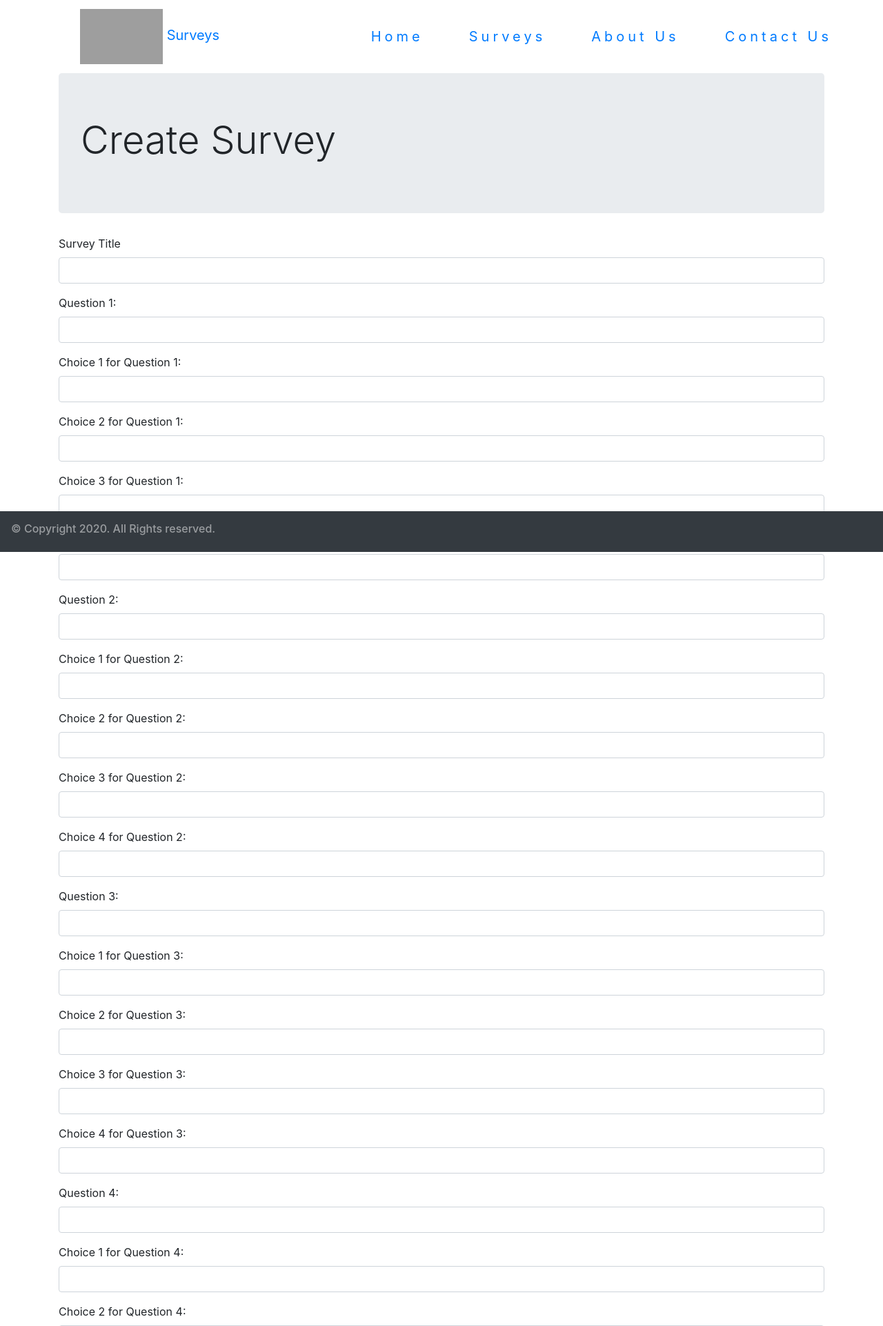
After one commit to Comp229Urway/UrWay, a Node server app: page /surveys/create in a window 1280 px wide. The commit adds this page. Shown: the top 1922 px of the page at 69% size. Run offline with Node 20, Linux system fonts and the light colour scheme; some libraries are stand-ins or nearby versions; grey boxes are pictures that could not be loaded.

Commit message:
display create page

```diff
--- a/public/Content/app.css
+++ b/public/Content/app.css
@@ -17,3 +17,7 @@
     font-size: 20px;
     margin-right: 50px;
 }
+
+.buffer{
+    height: 100px;
+}
--- a/server/config/app.js
+++ b/server/config/app.js
@@ -21,7 +21,7 @@ mongoDB.once('open', ()=>{
 let indexRouter = require('../routes/index');
 let usersRouter = require('../routes/users');
 let booksRouter = require('../routes/book');
-let surveyRouter = require('../routes/book');
+let surveyRouter = require('../routes/survey');
 
 
 let app = express();
@@ -40,6 +40,7 @@ app.use(express.static(path.join(__dirname, '../../node_modules')));
 app.use('/', indexRouter);
 app.use('/users', usersRouter);
 app.use('/book-list', booksRouter);
+app.use('/surveys', surveyRouter);
 
 // catch 404 and forward to error handler
 app.use(function(req, res, next) {
--- /dev/null
+++ b/server/controllers/survey.js
@@ -0,0 +1,36 @@
+let express = require('express');
+
+let Survey = require('../models/survey');
+
+module.exports.displaySurveysPage = (req, res, next) => {
+
+    Survey.find((err, data) => {
+        if(err)
+        {
+            console.error(err);
+            res.end();
+        }
+        console.log(data);
+        res.render('surveys', {title: 'Surveys', surveys: data});
+    });
+}
+
+module.exports.displayCreatePage = (req, res, next) => {
+    res.render('create', {title: 'Create Survey'});
+}
+
+module.exports.processCreatePage = (req, res, next) => {
+
+}
+
+module.exports.displayEditPage = (req, res, next) => {
+
+}
+
+module.exports.processEditPage = (req, res, next) => {
+
+}
+
+module.exports.processDeletePage = (req, res, next) => {
+
+}
--- a/server/routes/index.js
+++ b/server/routes/index.js
@@ -1,7 +1,6 @@
 let express = require('express');
 let router = express.Router();
 
-let Survey = require('../models/book');
 
 let indexController = require('../controllers/index');
 
@@ -17,8 +16,7 @@ router.get('/about', indexController.displayAboutPage);
 /* GET Products page. */
 router.get('/products', indexController.displayProductsPage);
 
-/* GET Services page. */
-router.get('/surveys', indexController.displaySurveysPage);
+
 
 /* GET Contact Us page. */
 router.get('/contact', indexController.displayContactPage);
--- /dev/null
+++ b/server/views/create.ejs
@@ -0,0 +1,135 @@
+<%- include partials/header.ejs %>
+
+<%- include partials/main_nav.ejs %>
+<main class="container">
+    <div class="jumbotron">
+        <h1 class="display-4"><%= title %></h1>
+    </div>
+
+    <form method="POST">
+        <div class="form-group pad-100">
+          <label for="surveyTitle">Survey Title</label>
+          <input type="text" class="form-control" id="surveyTitle" name="surveyTitle" required>
+        </div>
+
+        <!--Question 01-->
+        <div class="form-group">
+            <label for="question1">Question 1: </label>
+            <input type="text" class="form-control" id="question1" name="question1" required>
+        </div>
+        <div class="form-group">
+            <label for="q1choice1">Choice 1 for Question 1: </label>
+            <input type="text" class="form-control" id="q1choice1" name="q1choice1" required>
+        </div>
+        <div class="form-group">
+            <label for="q1choice2">Choice 2 for Question 1: </label>
+            <input type="text" class="form-control" id="q1choice2" name="q1choice2" required>
+        </div>
+        <div class="form-group">
+            <label for="q1choice3">Choice 3 for Question 1: </label>
+            <input type="text" class="form-control" id="q1choice3" name="q1choice3" required>
+        </div>
+        <div class="form-group">
+            <label for="q1choice4">Choice 4 for Question 1: </label>
+            <input type="text" class="form-control" id="q1choice4" name="q1choice4" required>
+        </div>
+
+        <!--Question 02-->
+        <div class="form-group">
+            <label for="question2">Question 2: </label>
+            <input type="text" class="form-control" id="question2" name="question2" required>
+        </div>
+        <div class="form-group">
+            <label for="q2choice1">Choice 1 for Question 2: </label>
+            <input type="text" class="form-control" id="q2choice1" name="q2choice1" required>
+        </div>
+        <div class="form-group">
+            <label for="q2choice2">Choice 2 for Question 2: </label>
+            <input type="text" class="form-control" id="q2choice2" name="q2choice2" required>
+        </div>
+        <div class="form-group">
+            <label for="q2choice3">Choice 3 for Question 2: </label>
+            <input type="text" class="form-control" id="q2choice3" name="q2choice3" required>
+        </div>
+        <div class="form-group">
+            <label for="q2choice4">Choice 4 for Question 2: </label>
+            <input type="text" class="form-control" id="q2choice4" name="q2choice4" required>
+        </div>
+
+         <!--Question 03-->
+         <div class="form-group">
+            <label for="question3">Question 3: </label>
+            <input type="text" class="form-control" id="question3" name="question3" required>
+        </div>
+        <div class="form-group">
+            <label for="q3choice1">Choice 1 for Question 3: </label>
+            <input type="text" class="form-control" id="q3choice1" name="q3choice1" required>
+        </div>
+        <div class="form-group">
+            <label for="q3choice2">Choice 2 for Question 3: </label>
+            <input type="text" class="form-control" id="q3choice2" name="q3choice2" required>
+        </div>
+        <div class="form-group">
+            <label for="q3choice3">Choice 3 for Question 3: </label>
+            <input type="text" class="form-control" id="q3choice3" name="q3choice3" required>
+        </div>
+        <div class="form-group">
+            <label for="q3choice4">Choice 4 for Question 3: </label>
+            <input type="text" class="form-control" id="q3choice4" name="q3choice4" required>
+        </div>
+
+        <!--Question 04-->
+        <div class="form-group">
+            <label for="question4">Question 4: </label>
+            <input type="text" class="form-control" id="question4" name="question4" required>
+        </div>
+        <div class="form-group">
+            <label for="q4choice1">Choice 1 for Question 4: </label>
+            <input type="text" class="form-control" id="q4choice1" name="q4choice1" required>
+        </div>
+        <div class="form-group">
+            <label for="q4choice2">Choice 2 for Question 4: </label>
+            <input type="text" class="form-control" id="q4choice2" name="q4choice2" required>
+        </div>
+        <div class="form-group">
+            <label for="q4choice3">Choice 3 for Question 4: </label>
+            <input type="text" class="form-control" id="q4choice3" name="q4choice3" required>
+        </div>
+        <div class="form-group">
+            <label for="q4choice4">Choice 4 for Question 4: </label>
+            <input type="text" class="form-control" id="q4choice4" name="q4choice4" required>
+        </div>
+
+        <!--Question 05-->
+        <div class="form-group">
+            <label for="question5">Question 5: </label>
+            <input type="text" class="form-control" id="question5" name="question5" required>
+        </div>
+        <div class="form-group">
+            <label for="q5choice1">Choice 1 for Question 5: </label>
+            <input type="text" class="form-control" id="q5choice1" name="q5choice1" required>
+        </div>
+        <div class="form-group">
+            <label for="q5choice2">Choice 2 for Question 5: </label>
+            <input type="text" class="form-control" id="q5choice2" name="q5choice2" required>
+        </div>
+        <div class="form-group">
+            <label for="q5choice3">Choice 3 for Question 5: </label>
+            <input type="text" class="form-control" id="q5choice3" name="q5choice3" required>
+        </div>
+        <div class="form-group">
+            <label for="q5choice4">Choice 4 for Question 5: </label>
+            <input type="text" class="form-control" id="q5choice4" name="q5choice4" required>
+        </div>
+
+        <button type="submit" class="btn btn-primary">Create</button>
+        <a href="/surveys" class="btn btn-warning">Cancel    </a>
+    </form>
+
+    <div class="buffer"></div>
+
+</main>
+
+<%- include partials/bottom_nav.ejs %>
+
+<%- include partials/footer.ejs %>
--- a/server/views/surveys.ejs
+++ b/server/views/surveys.ejs
@@ -8,6 +8,7 @@
 
     <div class="row justify-content-md-center">
         <div class="col">
+            <a href="/surveys/create" class="btn btn-primary btn-lg">Add New Survey</a>
             <table class="table">
                 <thead class="thead-dark">
                     <tr>
```
Also changed, not shown: server/controllers/index.js (+1 -13 lines), server/routes/survey.js (added, +24 -0 lines).
